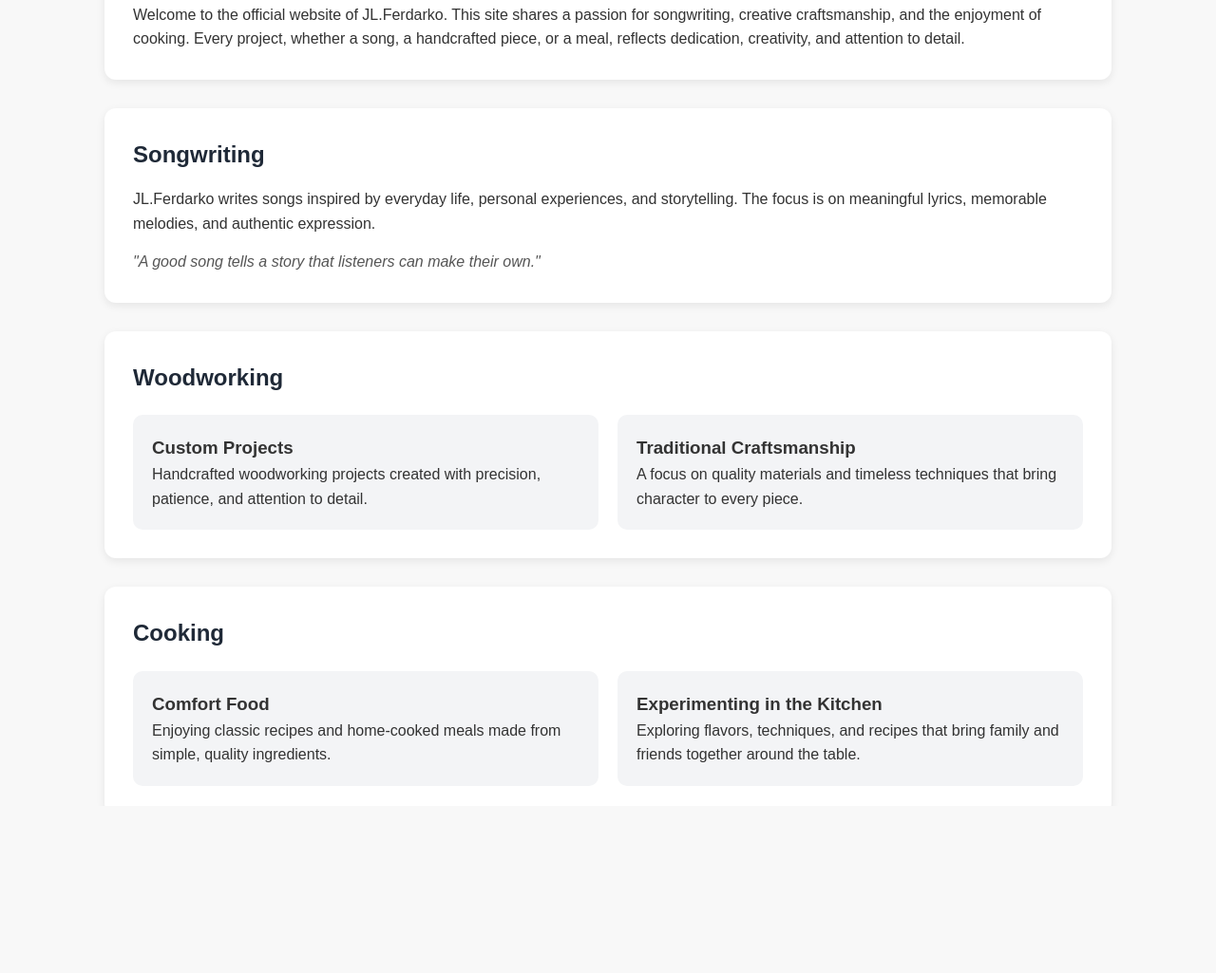
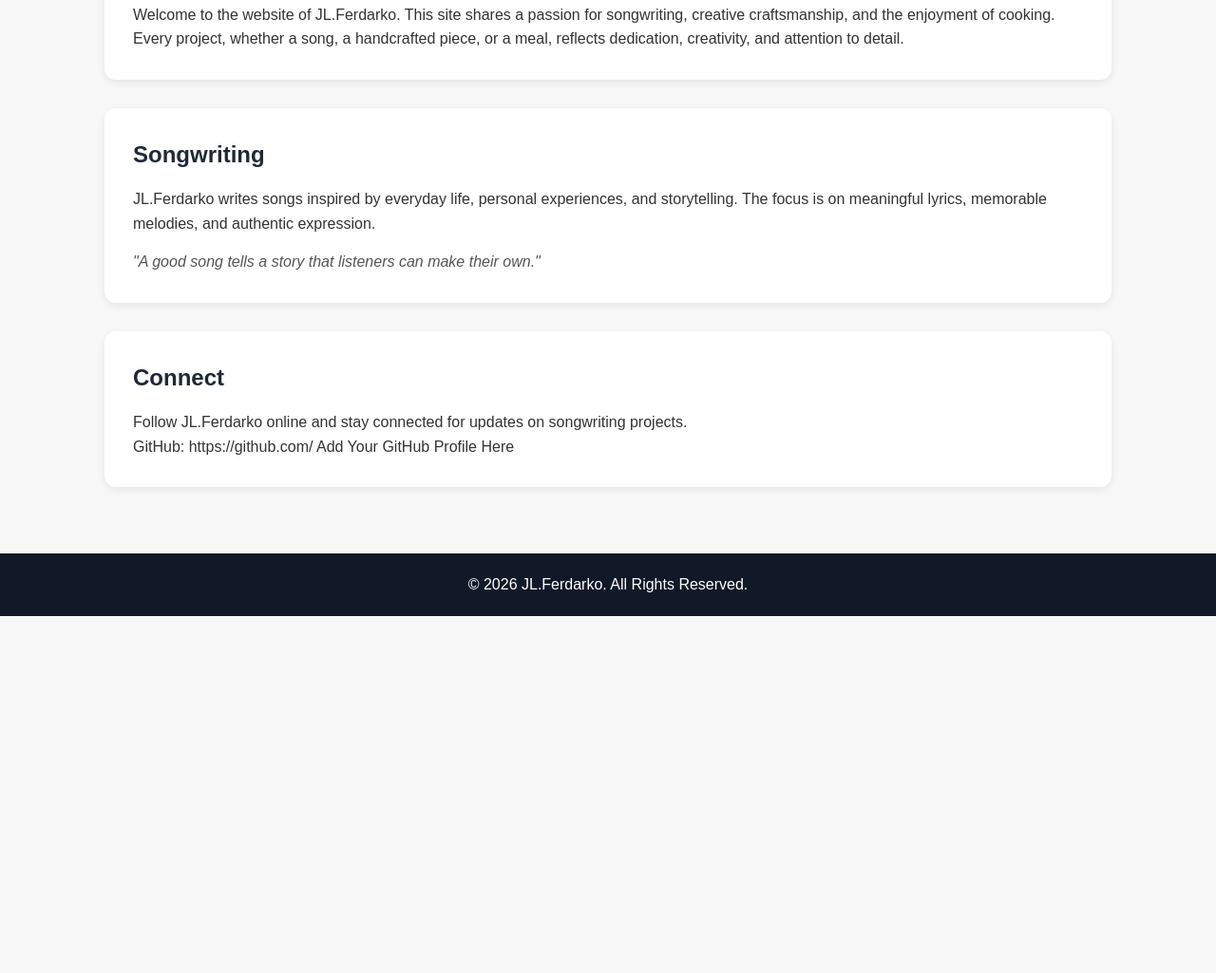
Before and after one commit to JLFerdarko/jlferdarko.github.io, a plain HTML site: page index.html in a window 1280 px wide. Shown: the part 422-1447 px from the top of the page at 95% size. After the commit the page ends 1071 px from the top, so only its background shows below. Drawn offline with Linux system fonts and the light colour scheme.

Commit message:
Remove woodworking and cooking sections from index.html
Removed woodworking and cooking sections to streamline content.

```diff
--- a/index.html
+++ b/index.html
@@ -118,7 +118,7 @@
     <section id="about">
         <h2>About</h2>
         <p>
-            Welcome to the official website of JL.Ferdarko. This site shares a passion
+            Welcome to the website of JL.Ferdarko. This site shares a passion
             for songwriting, creative craftsmanship, and the enjoyment of cooking.
             Every project, whether a song, a handcrafted piece, or a meal, reflects
             dedication, creativity, and attention to detail.
@@ -138,55 +138,12 @@
         </p>
     </section>
 
-    <section id="woodworking">
-        <h2>Woodworking</h2>
-
-        <div class="cards">
-            <div class="card">
-                <h3>Custom Projects</h3>
-                <p>
-                    Handcrafted woodworking projects created with precision,
-                    patience, and attention to detail.
-                </p>
-            </div>
-
-            <div class="card">
-                <h3>Traditional Craftsmanship</h3>
-                <p>
-                    A focus on quality materials and timeless techniques that
-                    bring character to every piece.
-                </p>
-            </div>
-        </div>
-    </section>
-
-    <section id="cooking">
-        <h2>Cooking</h2>
-
-        <div class="cards">
-            <div class="card">
-                <h3>Comfort Food</h3>
-                <p>
-                    Enjoying classic recipes and home-cooked meals made from
-                    simple, quality ingredients.
-                </p>
-            </div>
-
-            <div class="card">
-                <h3>Experimenting in the Kitchen</h3>
-                <p>
-                    Exploring flavors, techniques, and recipes that bring family
-                    and friends together around the table.
-                </p>
-            </div>
-        </div>
-    </section>
 
     <section id="contact">
         <h2>Connect</h2>
         <p>
-            Follow JL.Ferdarko online and stay connected for updates on songwriting,
-            woodworking projects, and cooking adventures.
+            Follow JL.Ferdarko online and stay connected for updates on songwriting
+            projects.
         </p>
 
         <p>
```
